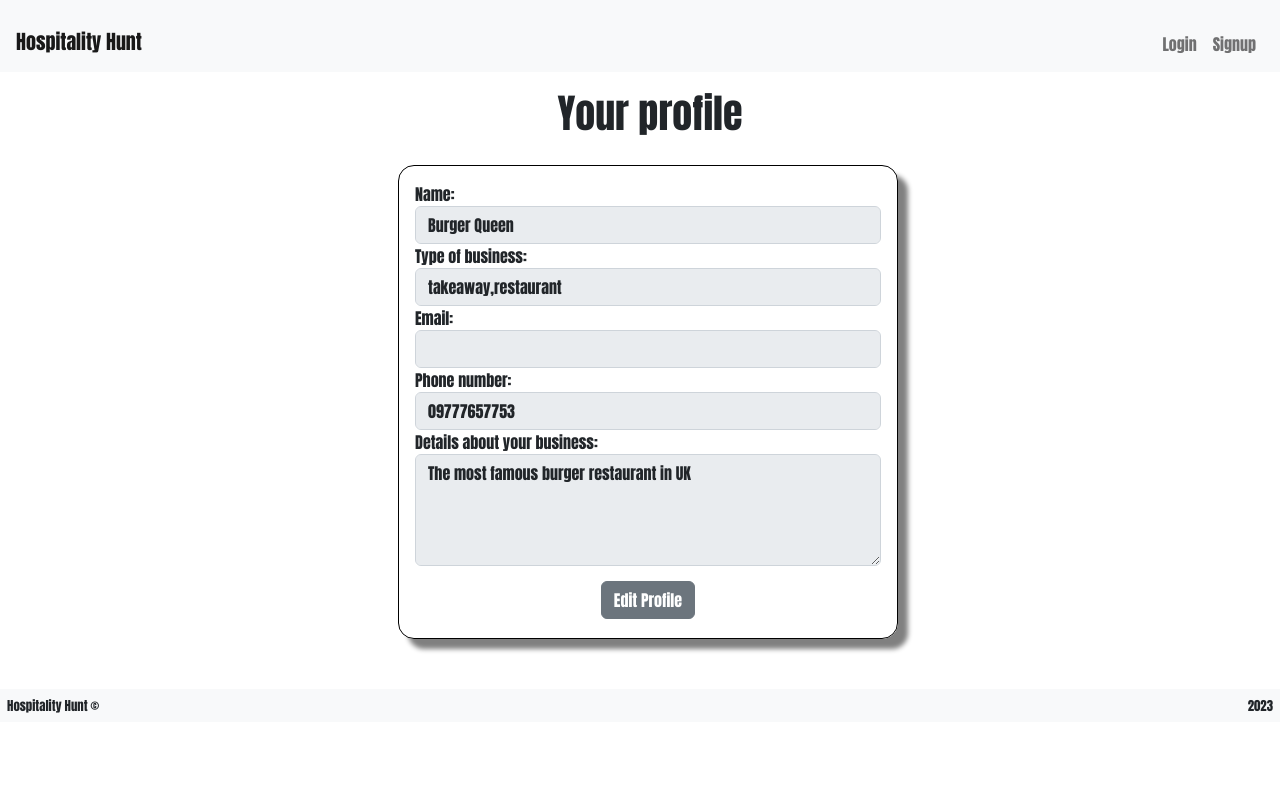
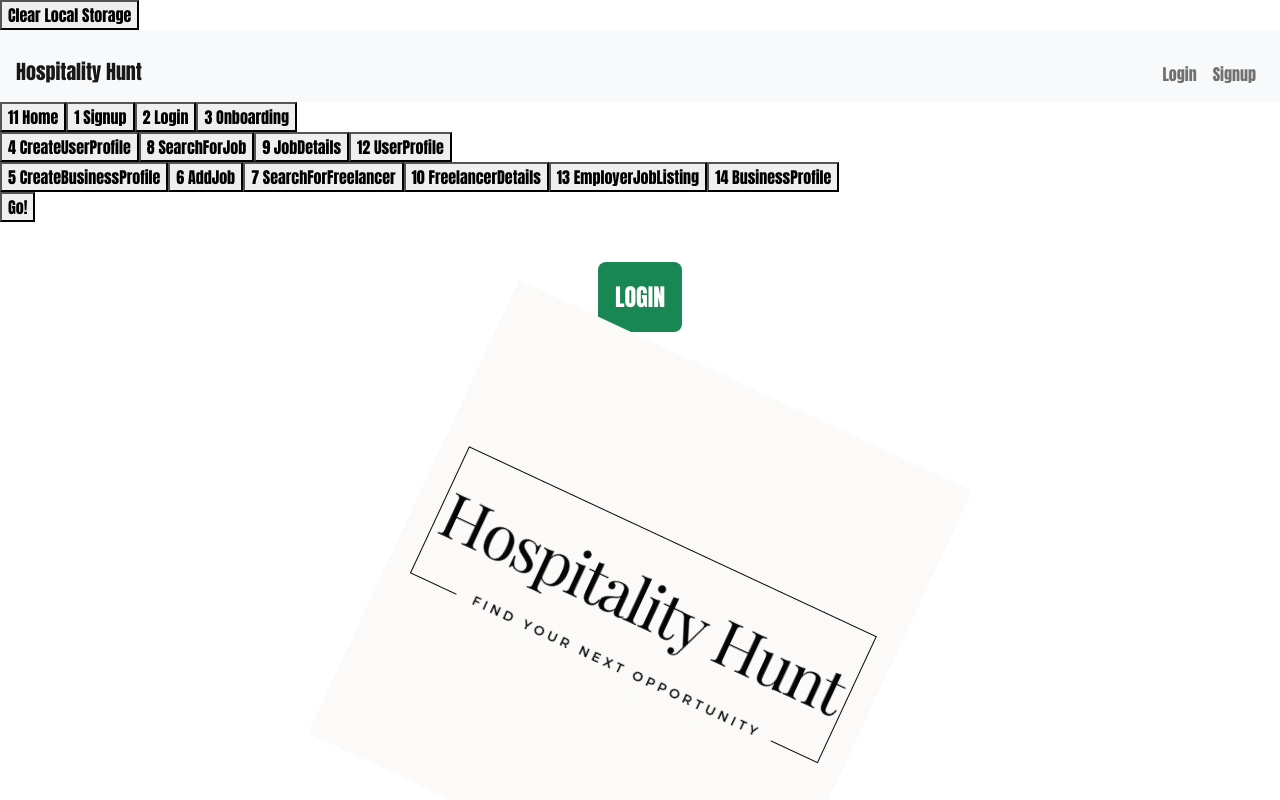
Before and after one commit to russell-gh/hospitality-hunt, a React (Create React App) app: page / in a window 1280 px wide. Shown: the top 800 px of the page. Built offline with nearby package versions, Linux system fonts and the light colour scheme.

Commit message:
postcode search by start with

```diff
--- a/src/App.js
+++ b/src/App.js
@@ -19,15 +19,14 @@ import UserProfile from "./components/UserProfile/UserProfile";
 import EmployerJobListing from "./components/EmployerJobListing";
 import TestingNav from "./components/TestingNav";
 import BusinessProfile from "./components/BusinessProfile/BusinessProfile";
-import Online from './components/Online'
+import Online from "./components/Online";
 
 export default function App() {
   const screenMode = useSelector(selectScreenMode);
-  const debugModeOn = false;
+  const debugModeOn = true;
 
   return (
     <div>
-
       <Online />
 
       {debugModeOn && (
--- a/src/components/SearchForFreelancer/Controls.jsx
+++ b/src/components/SearchForFreelancer/Controls.jsx
@@ -36,7 +36,7 @@ const Controls = () => {
     filtered = filtered.filter((freelancer) => {
       return freelancer.postCode
         .toLowerCase()
-        .includes(userInput.toLowerCase());
+        .startsWith(userInput.toLowerCase());
     });
   } else if (userSelect === "position") {
     filtered = filtered.filter((freelancer) => {
--- a/src/components/SearchForJob/Controls.jsx
+++ b/src/components/SearchForJob/Controls.jsx
@@ -46,7 +46,7 @@ const Controls = () => {
     filtered = filtered.filter((jobListing) => {
       return jobListing.postCode
         .toLowerCase()
-        .includes(userInput.toLowerCase());
+        .startsWith(userInput.toLowerCase());
     });
   }
   if (contractButtonSelect === "fullTime") {
--- a/src/features/hospitality/hospitalitySlice.js
+++ b/src/features/hospitality/hospitalitySlice.js
@@ -4,9 +4,7 @@ import { freelancers, jobListings, businesses } from "../../sampleData";
 
 const dataFromDisk = getData("redux-store");
 const initialState = {
-
-  screenMode: 14,
-
+  screenMode: 11,
   currentUserId: 1,
   user: { email: "", password: "" },
   isFreelancer: undefined,
@@ -128,7 +126,8 @@ export const hospitalitySlice = createSlice({
         (item) => item.id === state.currentUserId
       );
       state.businesses[business] = action.payload;
-      storeData("redux-store", state);},
+      storeData("redux-store", state);
+    },
     setBackToFreelancerListing: (state) => {
       state.screenMode = 7;
     },
```
